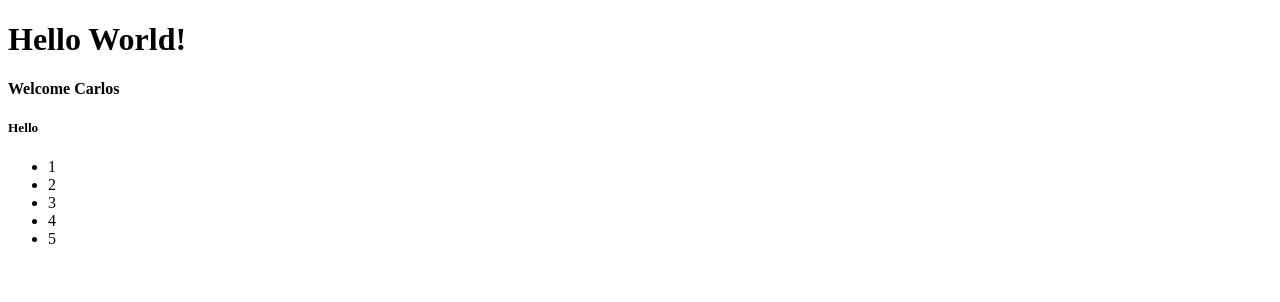
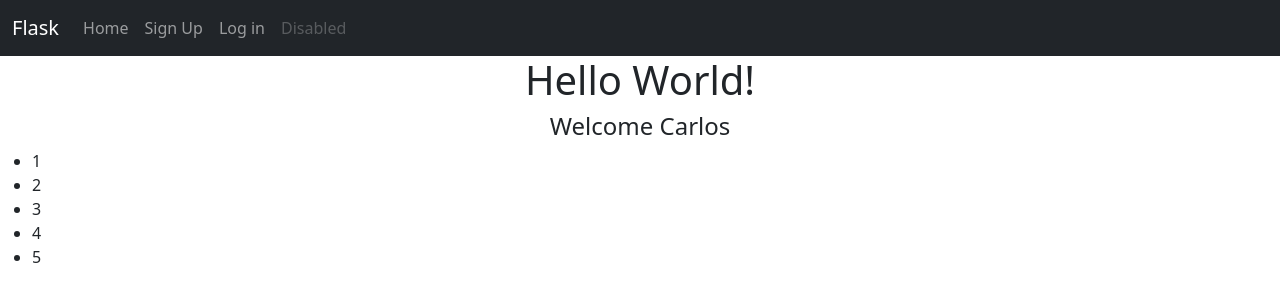
Before and after one commit to composercordero/intro_flask, a Flask app: page / in a window 1280 px wide. Shown: the top 302 px of the page. Run offline with Flask 3, Linux system fonts and the light colour scheme.

Commit message:
Bootstrap and navbar

```diff
--- a/app/templates/index.html
+++ b/app/templates/index.html
@@ -4,26 +4,48 @@
     <meta charset="UTF-8">
     <meta name="viewport" content="width=device-width, initial-scale=1.0">
     <title>Flask Intro</title>
+    <link rel="stylesheet" href="https://cdn.jsdelivr.net/npm/bootstrap@5.3.1/dist/css/bootstrap.min.css">
 </head>
 <body>
 
-    <h1>Hello World!</h1>
-    <h4>Welcome {{first_name}}</h4>
-    <!-- Double curly brackets allow the variable -->
+    {% include 'nav.html' %}
 
-    {% if first_name == 'Carlos'%}
+    <div class="row">
+        <div class="col text-center">
+            <h1>Hello World!</h1>
+            <h4>Welcome {{first_name}}</h4>
+            <!-- Double curly brackets allow the variable -->
+        </div>
+
+        <div class="container">
+            <div class="row">
+                <div class="col">
+                    <ul>
+                        {% for num in numbers %}
+                            <li>{{ num }}</li>
+                        {% endfor %}
+                    </ul>
+                </div>
+            </div>
+        </div>
+
+    </div>
+
+    <!-- {% if first_name == 'Carlos'%}
         <h5>Hello</h5>
     {% else %}
         <h5>Goodbye</h5>
     {% endif %}
-    <!-- Curly brackets and % allow to inject python -->
+    Curly brackets and % allow to inject python -->
 
-    <ul>
+    <!-- <ul>
     {% for num in numbers %}
         <li>{{ num }}</li>
     {% endfor %}
-    </ul>
+    </ul> -->
 <!-- {{ numbers }} -->
+
+<script src="https://cdn.jsdelivr.net/npm/bootstrap@5.3.1/dist/js/bootstrap.bundle.min.js"></script>
 
 </body>
 </html>
--- /dev/null
+++ b/app/templates/nav.html
@@ -0,0 +1,16 @@
+<nav class="navbar navbar-expand-lg bg-dark" data-bs-theme="dark">
+    <div class="container-fluid">
+        <a class="navbar-brand" href="#">Flask</a>
+        <button class="navbar-toggler" type="button" data-bs-toggle="collapse" data-bs-target="#navbarNavAltMarkup" aria-controls="navbarNavAltMarkup" aria-expanded="false" aria-label="Toggle navigation">
+        <span class="navbar-toggler-icon"></span>
+        </button>
+        <div class="collapse navbar-collapse" id="navbarNavAltMarkup">
+        <div class="navbar-nav">
+            <a class="nav-link" aria-current="page" href="#">Home</a>
+            <a class="nav-link" href="#">Sign Up</a>
+            <a class="nav-link" href="#">Log in</a>
+            <a class="nav-link disabled" aria-disabled="true">Disabled</a>
+        </div>
+        </div>
+    </div>
+</nav>
```
